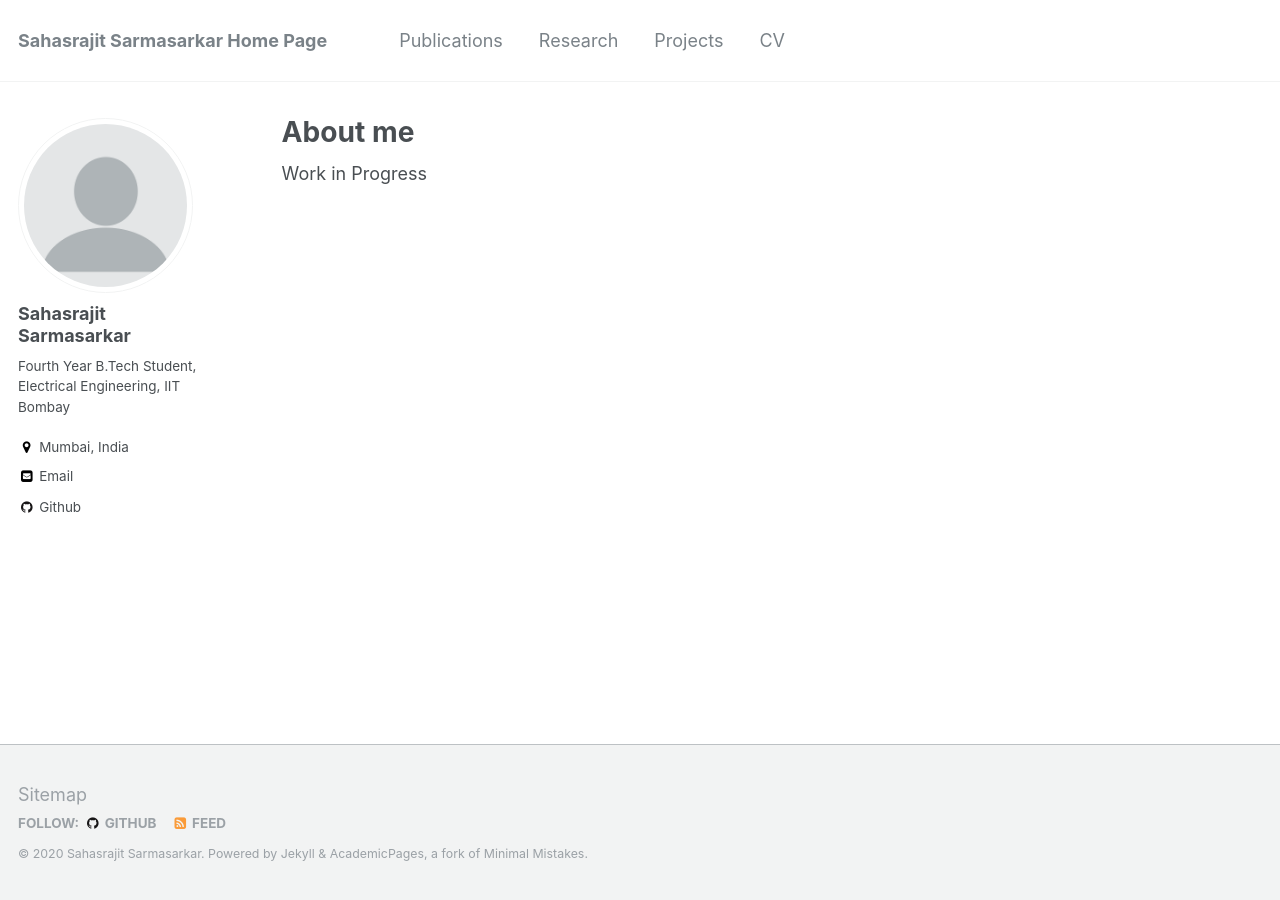
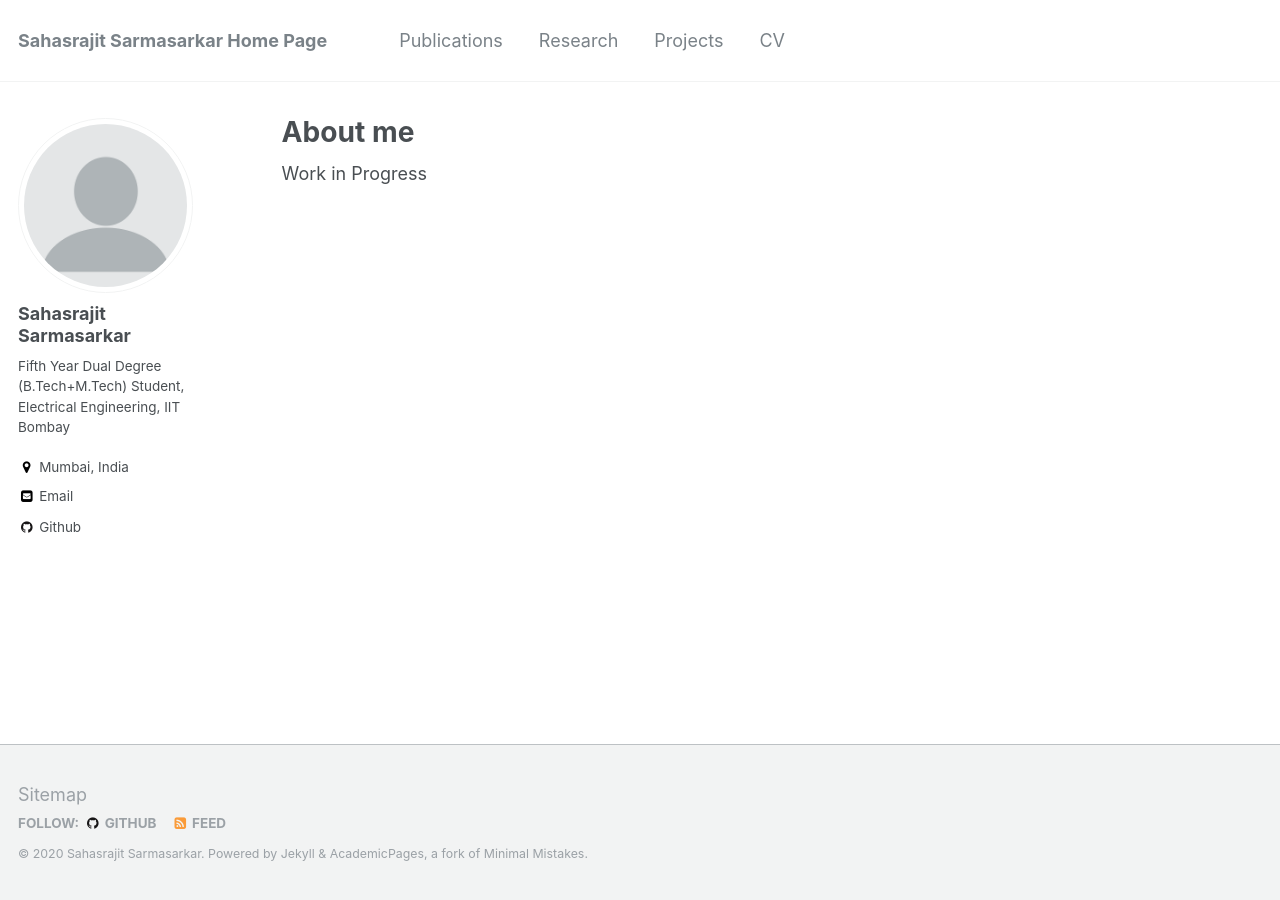
Before and after one commit to Sahasrajit123/Sahasrajit123.github.io, a Jekyll site: the page built from _pages/about.md, in a window 1280 px wide. Built offline with Jekyll 4.4.1, drawn with Linux system fonts in a browser that asks for light colours.

Commit message:
Bio madified

```diff
--- a/_config.yml
+++ b/_config.yml
@@ -83,7 +83,7 @@ analytics:
 author:
   name             : "Sahasrajit Sarmasarkar"
   avatar           : "profile.png" # Image
-  bio              : "Fourth Year B.Tech Student, Electrical Engineering, IIT Bombay"
+  bio              : "Fifth Year Dual Degree (B.Tech+M.Tech) Student, Electrical Engineering, IIT Bombay"
   location         : "Mumbai, India"
   employer         :
   googlescholar    : #"http://yourfullgooglescholarurl.com"
```
